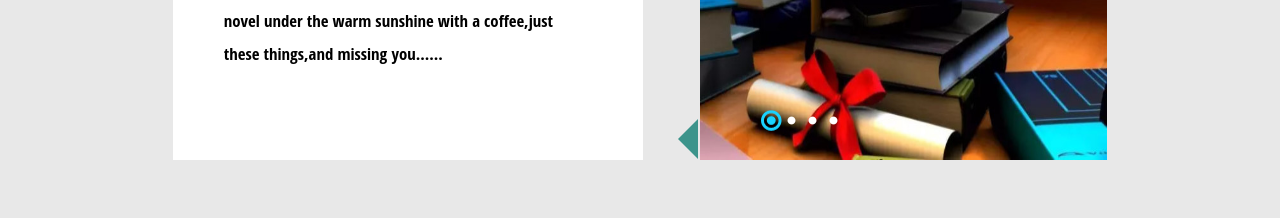
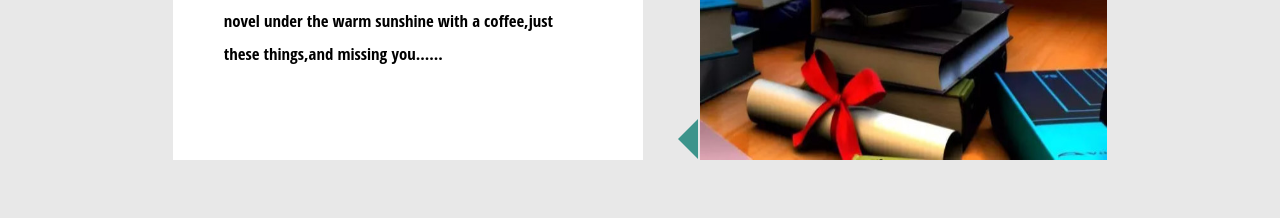
Before and after one commit to SunShinewyf/SunShinewyf.github.io, a Jekyll site: the page built from index.html, in a window 1280 px wide. Shown: the part 298-516 px from the top of the page. Built offline with Jekyll 4.4.1, drawn with Linux system fonts in a browser that asks for light colours; nearby versions of some CDN libraries; library files that are not in the unit come from our copies; comment, search, counter and statistics services are not loaded; grey boxes are pictures that could not be loaded.

Commit message:
delete the number of slider:

```diff
--- a/_layouts/index.html
+++ b/_layouts/index.html
@@ -17,12 +17,12 @@
 			<li><a href="" target="_blank"><img  src="/public/img/2015060782423841.png" alt=""></a></li>
 			<li><a href="" target="_blank"><img  src="/public/img/2013070950768013.jpg" alt=""></a></li>
 		</ul>
-	               <ul id="bannerCtrl" class="num">
-			<li class="on">1</li>
-			<li>2</li>
-			<li>3</li>
-			<li>4</li>
-		 </ul>
+	               <!--<ul id="bannerCtrl" class="num">-->
+			<!--<li class="on">1</li>-->
+			<!--<li>2</li>-->
+			<!--<li>3</li>-->
+			<!--<li>4</li>-->
+		 <!--</ul>-->
          </div>
 
   </div>
```
